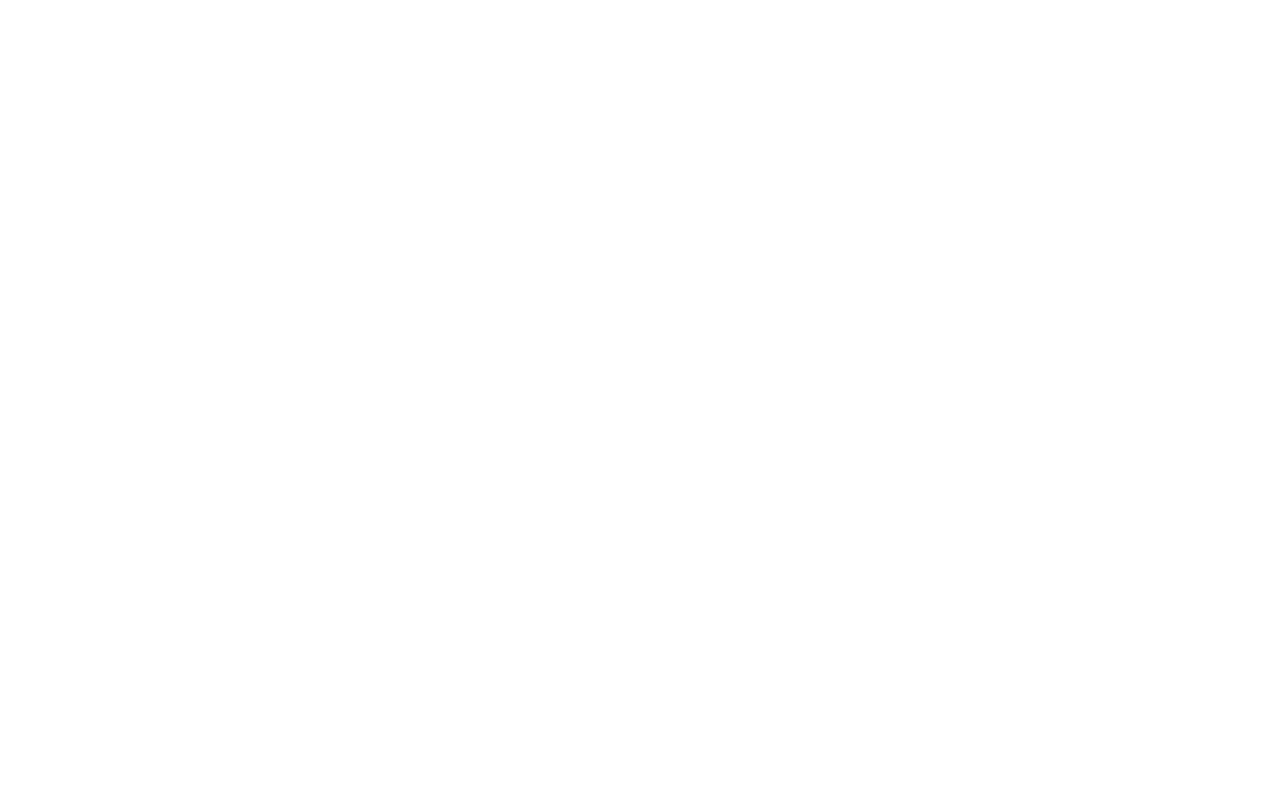
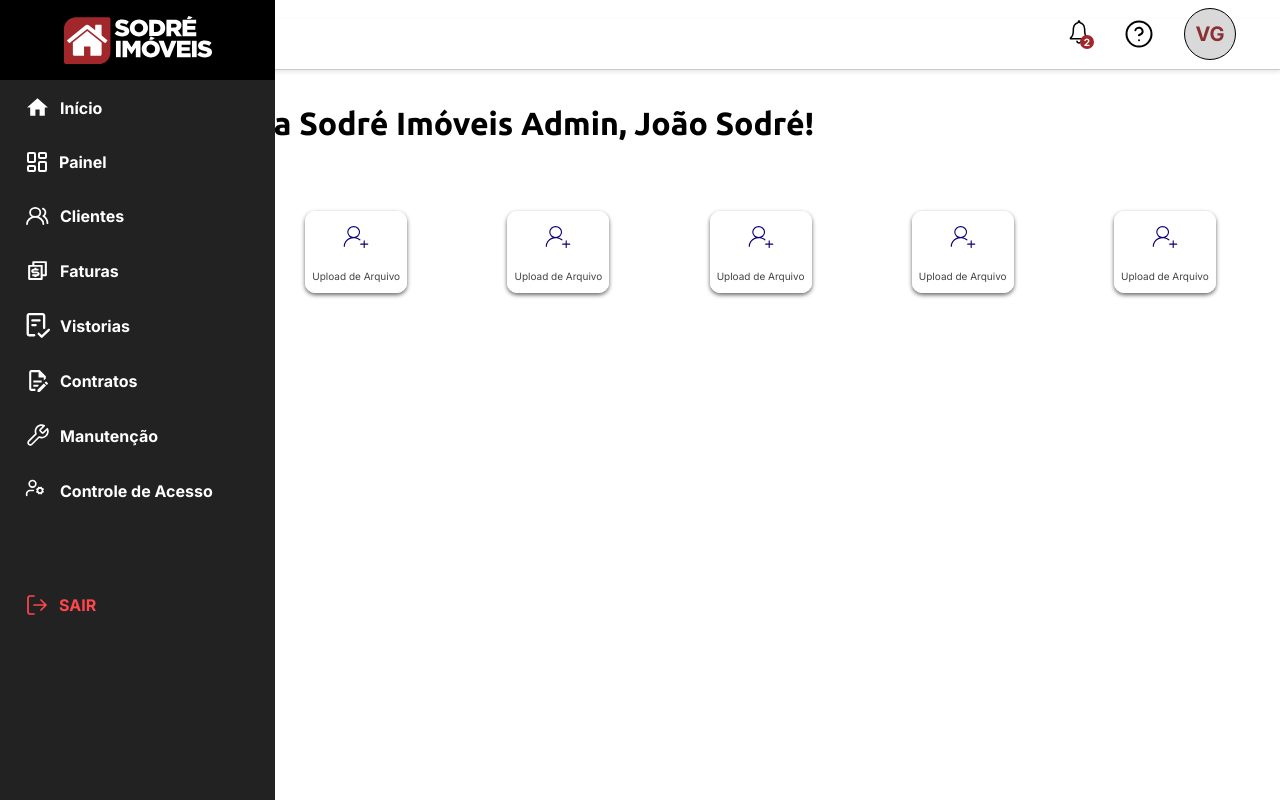
Before and after one commit to aurumcodeofc/sodre-imoveis, a React (Vite) app: page /inicio in a window 1280 px wide. Before the commit this address had no page. Built offline with nearby package versions, Linux system fonts and the light colour scheme.

Commit message:
feat: add componente atalhos

```diff
--- a/src/components/FileUploader/FileUploader.tsx
+++ b/src/components/FileUploader/FileUploader.tsx
@@ -11,7 +11,7 @@ const FileUploader: React.FC<FileUploaderProps> = ({ onFileSelect }) => {
     if (file) {
       const allowedExtensions = ["application/vnd.openxmlformats-officedocument.spreadsheetml.sheet", "application/vnd.ms-excel"];
       if (allowedExtensions.includes(file.type)) {
-        onFileSelect(file); // Pass selected file to parent
+        onFileSelect(file);
       } else {
         alert("Apenas arquivos .xlsx ou .xls são permitidos.");
       }
--- /dev/null
+++ b/src/components/Shortcuts/Shortcuts.tsx
@@ -0,0 +1,21 @@
+import styles from "./styles.module.scss"
+import { Link } from "react-router-dom"
+interface ShortcutsProps{
+    text: string,
+    link:string,
+    icon: React.FC<React.SVGProps<SVGSVGElement>>;
+}
+const Shortcuts: React.FC<ShortcutsProps> = ({ text, link, icon: Icon}) => {
+    return(
+        <div className = {styles.container}>
+                <Link to={link}>
+            <div className={styles.box}>
+                <Icon width={40} height={27} fill="currentColor" />
+                <span>{text}</span>
+            </div>
+                </Link>
+        </div>
+    )
+}
+
+export default Shortcuts
--- /dev/null
+++ b/src/components/Shortcuts/styles.module.scss
@@ -0,0 +1,20 @@
+.container {
+  font-size: 10px;
+  font-family: "Inter", sans-serif;
+  font-weight: 400;
+  color: #444444;
+  width: 100%;
+  .box {
+    display: flex;
+    flex-direction: column;
+    align-items: center;
+    justify-content: space-around;
+    border: 1px solid #ffffff;
+    border-radius: 10px;
+    color: #444444;
+    width: 100px;
+    cursor: pointer;
+    height: 80px;
+    box-shadow: 0px 2px 4px rgba(0, 0, 0, 0.6);
+  }
+}
--- a/src/components/Sidebar/Sidebar.tsx
+++ b/src/components/Sidebar/Sidebar.tsx
@@ -13,7 +13,7 @@ const Sidebar: React.FC = () => {
   const [isExpanded, setIsExpanded] = useState(false);
 
   const items: SidebarItem[] = [
-    { label: 'Início', icon: <HomeIcon />, link: "/"},
+    { label: 'Início', icon: <HomeIcon />, link: "/inicio"},
     { label: 'Painel', icon: <PanelIcon />, link: "#" },
     { label: 'Clientes', icon: <ClientIcon />, link: "#" },
     { label: 'Faturas', icon: <FaturaIcon />, link: "#" },
--- a/src/icons.tsx
+++ b/src/icons.tsx
@@ -223,11 +223,16 @@ export const ClientIcon: React.FC<React.SVGProps<SVGSVGElement>> = ()=>(
             <svg width="18" height="18" viewBox="0 0 18 18" fill="none" xmlns="http://www.w3.org/2000/svg">
             <path d="M10.5 1.5V4.5C10.5 4.89782 10.658 5.27936 10.9393 5.56066C11.2206 5.84196 11.6022 6 12 6H15M9 13.5V9M9 13.5L6.75 11.25M9 13.5L11.25 11.25M11.25 1.5H4.5C4.10218 1.5 3.72064 1.65804 3.43934 1.93934C3.15804 2.22064 3 2.60218 3 3V15C3 15.3978 3.15804 15.7794 3.43934 16.0607C3.72064 16.342 4.10218 16.5 4.5 16.5H13.5C13.8978 16.5 14.2794 16.342 14.5607 16.0607C14.842 15.7794 15 15.3978 15 15V5.25L11.25 1.5Z" stroke="#8A6C3B" stroke-width="2" stroke-linecap="round" stroke-linejoin="round"/>
             </svg>
-
-
         )
 export const UploadIcon: React.FC<React.SVGProps<SVGSVGElement>> = () =>(
 <svg width="120" height="120" viewBox="0 0 120 120" fill="none" xmlns="http://www.w3.org/2000/svg">
 <path d="M32.5 100C24.9167 100 18.4375 97.375 13.0625 92.125C7.6875 86.875 5 80.4583 5 72.875C5 66.375 6.95833 60.5833 10.875 55.5C14.7917 50.4167 19.9167 47.1667 26.25 45.75C28.3333 38.0833 32.5 31.875 38.75 27.125C45 22.375 52.0833 20 60 20C69.75 20 78.0208 23.3958 84.8125 30.1875C91.6042 36.9792 95 45.25 95 55C100.75 55.6667 105.521 58.1458 109.312 62.4375C113.104 66.7292 115 71.75 115 77.5C115 83.75 112.812 89.0625 108.438 93.4375C104.062 97.8125 98.75 100 92.5 100H65C62.25 100 59.8958 99.0208 57.9375 97.0625C55.9792 95.1042 55 92.75 55 90V64.25L47 72L40 65L60 45L80 65L73 72L65 64.25V90H92.5C96 90 98.9583 88.7917 101.375 86.375C103.792 83.9583 105 81 105 77.5C105 74 103.792 71.0417 101.375 68.625C98.9583 66.2083 96 65 92.5 65H85V55C85 48.0833 82.5625 42.1875 77.6875 37.3125C72.8125 32.4375 66.9167 30 60 30C53.0833 30 47.1875 32.4375 42.3125 37.3125C37.4375 42.1875 35 48.0833 35 55H32.5C27.6667 55 23.5417 56.7083 20.125 60.125C16.7083 63.5417 15 67.6667 15 72.5C15 77.3333 16.7083 81.4583 20.125 84.875C23.5417 88.2917 27.6667 90 32.5 90H45V100H32.5Z" fill="#595959"/>
 </svg>
 )
+
+export const RegisterIcon: React.FC<React.SVGProps<SVGSVGElement>> = (props) =>(
+    <svg {...props} viewBox="0 0 50 48" fill="none" xmlns="http://www.w3.org/2000/svg">
+<path d="M4.16669 41.5C4.16651 38.5062 5.09197 35.5759 6.83199 33.0609C8.57201 30.5458 11.0527 28.5529 13.9763 27.3211C16.8999 26.0894 20.1422 25.6713 23.3141 26.1169C26.486 26.5625 29.4528 27.8529 31.8584 29.8333M39.5834 31.7778V43.4444M45.8334 37.6111H33.3334M31.25 16.2222C31.25 21.5917 26.5863 25.9444 20.8334 25.9444C15.0804 25.9444 10.4167 21.5917 10.4167 16.2222C10.4167 10.8528 15.0804 6.5 20.8334 6.5C26.5863 6.5 31.25 10.8528 31.25 16.2222Z" stroke="#0B0076" stroke-width="2" stroke-linecap="round" stroke-linejoin="round"/>
+</svg>
+
+)
--- a/src/pages/AccessControl/index.tsx
+++ b/src/pages/AccessControl/index.tsx
@@ -1,116 +1,128 @@
-import { useState,useEffect } from "react";
-import {AddBt, DownArrow } from "../../icons"
-import Button from "../../ui/Button/Button"
+import { useState } from "react";
+import { AddBt, DownArrow } from "../../icons";
+import Button from "../../ui/Button/Button";
+import TitlePage from "../../components/TitlePage/TitlePage"
 import FormAccess from "../../components/FormAccess/FormAccess";
-import styles from "./styles.module.scss"
+import styles from "./styles.module.scss";
 import List from "../../components/List/List";
 import {Link} from "react-router-dom"
-import { fetchFakeUsers } from "../../services/accessControl/fetchFakeUsers";
-import {User} from "../../services/accessControl/fetchFakeUsers"
-import TitlePage from "../../components/TitlePage/TitlePage";
 
-export default function AccessControl(){
+type User = {
+  id: number;
+  name: string;
+  email: string;
+  status: string;
+  role: string;
+  registrationDate: string;
+  lastAccess: string;
+};
+
+export default function AccessControl() {
   const [isOpenModal, setIsOpenModal] = useState<boolean>(false);
   const [isMenuOpen, setIsMenuOpen] = useState<boolean>(false);
   const [userData, setUserData] = useState<User[]>([]);
 
-
-    useEffect(() => {
-      const fetchData = async () => {
-        try {
-          const data = await fetchFakeUsers();
-          setUserData(data);
-        } catch {
-          console.log('Erro ao buscar dados');
-        }
+  const toggleMenu = () => {
+    setIsMenuOpen(!isMenuOpen);
   };
 
-      fetchData();
-    }, []);
-    const toggleMenu = () =>{
-        setIsMenuOpen(!isMenuOpen);
-    }
-
-    const toggleModal = () =>{
-      setIsOpenModal(!isOpenModal)
-    }
+  const toggleModal = () => {
+    setIsOpenModal(!isOpenModal);
+  };
 
   const handleCloseModal = () => {
     setIsOpenModal(false);
   };
 
 
-
-    const handleFormSubmit = (data: Record<string, string>) => {
-      const newUser: User = {
-        id: userData.length + 1, // ID único para o novo usuário
-        name: data.nome,
-        email: data.email,
-        status: "confirmado", // Status fixo como 'confirmado' ou outro valor permitido
-        role: "administrador", // Outro valor para 'role' conforme necessário
-        registrationDate: new Date().toLocaleDateString(),
-        lastAccess: new Date().toLocaleDateString(),
+  const handleFormSubmit = (newUser: Omit<User, "id">) => {
+    const newUserWithId = {
+      id: userData.length + 1,
+      ...newUser,
     };
-
-      // Adiciona o novo usuário à lista existente
-      setUserData((prevData) => [...prevData, newUser]);
-
-      // Fecha o modal após o submit
+    setUserData((prev) => [...prev, newUserWithId]);
     handleCloseModal();
   };
 
-    // const handleDeleteUser = (id: number) => {
-    //   setUserData((prev) => prev.filter((userData) => userData.id !== id));
-    // };
-
-      // const handleEditUser = (id: number, updatedUser: Partial<User>) => {
-      //   setUsers((prev) =>
-      //     prev.map((user) => (user.id === id ? { ...user, ...updatedUser } : user))
-      //   );
-      // };
-
-      const handleDeleteUser = (id: number) => {
-        setUserData((prev) => prev.filter((userData) => userData.id !== id));
-      };
-    return(
+  return (
     <>
       <div className={styles.container}>
         <div className={styles.containerTitle}>
           <TitlePage text="Controle de Acesso"/>
           <div className={styles.btContainer}>
-        <Button onClick={toggleMenu} customStyles={{width:"151px",height:"50px",borderRadius:"30px",display:"flex",alignItems:"center",
-    justifyContent:"space-evenly",flexDirection:"row-reverse"}} variant="secondary"><span><DownArrow/></span>AÇÕES</Button>
-        <Button onClick={toggleModal} customStyles = {{width:"151px",height:"50px",borderRadius:"30px",display:"flex",alignItems:"center",
-    justifyContent:"space-evenly"}}variant="primary"><span><AddBt/></span> NOVO</Button>
+            <Button
+              onClick={toggleMenu}
+              customStyles={{
+                width: "151px",
+                height: "50px",
+                borderRadius: "30px",
+                display: "flex",
+                alignItems: "center",
+                justifyContent: "space-evenly",
+                flexDirection: "row-reverse",
+              }}
+              variant="secondary"
+            >
+              <span>
+                <DownArrow />
+              </span>
+              AÇÕES
+            </Button>
+            <Button
+              onClick={toggleModal}
+              customStyles={{
+                width: "151px",
+                height: "50px",
+                borderRadius: "30px",
+                display: "flex",
+                alignItems: "center",
+                justifyContent: "space-evenly",
+              }}
+              variant="primary"
+            >
+              <span>
+                <AddBt />
+              </span>
+              NOVO
+            </Button>
           </div>
-
         </div>
-    <div className = {styles.list}>
+        <div className={styles.list}>
           <List
             data={userData}
-  columns={['id', 'name', 'email', 'status', 'role', 'registrationDate', 'lastAccess']}
+            columns={[
+              "id",
+              "name",
+              "email",
+              "status",
+              "role",
+              "registrationDate",
+              "lastAccess",
+            ]}
             onView={(id) => alert(`Visualizar ${id}`)}
-  onEdit={(id, updatedData) => alert(`Editar ${id}`, updatedData)}
-  onDelete={(id) => handleDeleteUser(id)}
+            onEdit={(id, updatedData) =>
+              alert(`Editar ${id}`, JSON.stringify(updatedData))
+            }
+            onDelete={(id) =>
+              setUserData((prev) => prev.filter((user) => user.id !== id))
+            }
           />
         </div>
         <div
           className={`${styles.dropdownMenu} ${isMenuOpen ? styles.open : ""}`}
         >
           <ul>
-            <li>Importar</li>
-            <Link to="/importar-funcionario"><li>Exportar</li></Link>
+          <Link to="/importar-funcionario"><li>Importar</li></Link>
+            <li>Exportar</li>
             <li>Aplicar Permissões</li>
           </ul>
         </div>
         {isOpenModal && (
           <div>
-        <FormAccess onSubmit={handleFormSubmit} onClose={handleCloseModal}/>
+            <FormAccess onSubmit={handleFormSubmit} onClose={handleCloseModal} />
           </div>
         )}
       </div>
-
-
     </>
-    )
+  );
 }
--- /dev/null
+++ b/src/pages/Home/index.tsx
@@ -0,0 +1,49 @@
+import styles from "./styles.module.scss"
+import Shortcuts from "../../components/Shortcuts/Shortcuts"
+import { RegisterIcon } from "../../icons"
+
+export default function Home(){
+    return(
+        <div className={styles.container}>
+            <h1>Bem-vindo a Sodré Imóveis Admin, João Sodré!</h1>
+
+            <div className = {styles.shortcutsContainer}>
+                <h2>Atalhos</h2>
+                <div className={styles.shortcuts}>
+                <Shortcuts
+                text="Upload de Arquivo"
+                link="/upload"
+                icon={RegisterIcon}
+            />
+                     <Shortcuts
+                text="Upload de Arquivo"
+                link="/upload"
+                icon={RegisterIcon}
+            />
+                     <Shortcuts
+                text="Upload de Arquivo"
+                link="/upload"
+                icon={RegisterIcon}
+            />
+                     <Shortcuts
+                text="Upload de Arquivo"
+                link="/upload"
+                icon={RegisterIcon}
+            />
+
+<Shortcuts
+                text="Upload de Arquivo"
+                link="/upload"
+                icon={RegisterIcon}
+            />
+
+<Shortcuts
+                text="Upload de Arquivo"
+                link="/upload"
+                icon={RegisterIcon}
+            />
+                </div>
+            </div>
+        </div>
+    )
+}
--- /dev/null
+++ b/src/pages/Home/styles.module.scss
@@ -0,0 +1,14 @@
+.container {
+  font-family: "Ubuntu", sans-serif;
+  font-weight: 700;
+
+  h1 {
+    padding-top: 30px;
+  }
+
+  .shortcuts {
+    display: flex;
+    flex-direction: row;
+    gap: 44px;
+  }
+}
--- a/src/routes/Router.tsx
+++ b/src/routes/Router.tsx
@@ -2,12 +2,15 @@ import { Routes, Route } from "react-router-dom";
 import MainLayout from "../layouts/MainLayout";
 import AccessControl from "../pages/AccessControl";
 import ImportEmployee from "../pages/ImportEmployee";
+import Home from "../pages/Home";
 
 
 export function Router(){
     return(
             <Routes>
                 <Route path = "/" element = {<MainLayout/>}>
+                <Route index element={<Home />} />
+                <Route path="inicio" element={<Home />} />
                 <Route path="acesso" element={<AccessControl/>}/>
                 <Route path="importar-funcionario" element={<ImportEmployee/>}/>
                 </Route>
```
Also changed, not shown: src/components/FormAccess/FormAccess.tsx (line endings or trailing spaces). Lines whose indentation alone changed are shown as unchanged.
